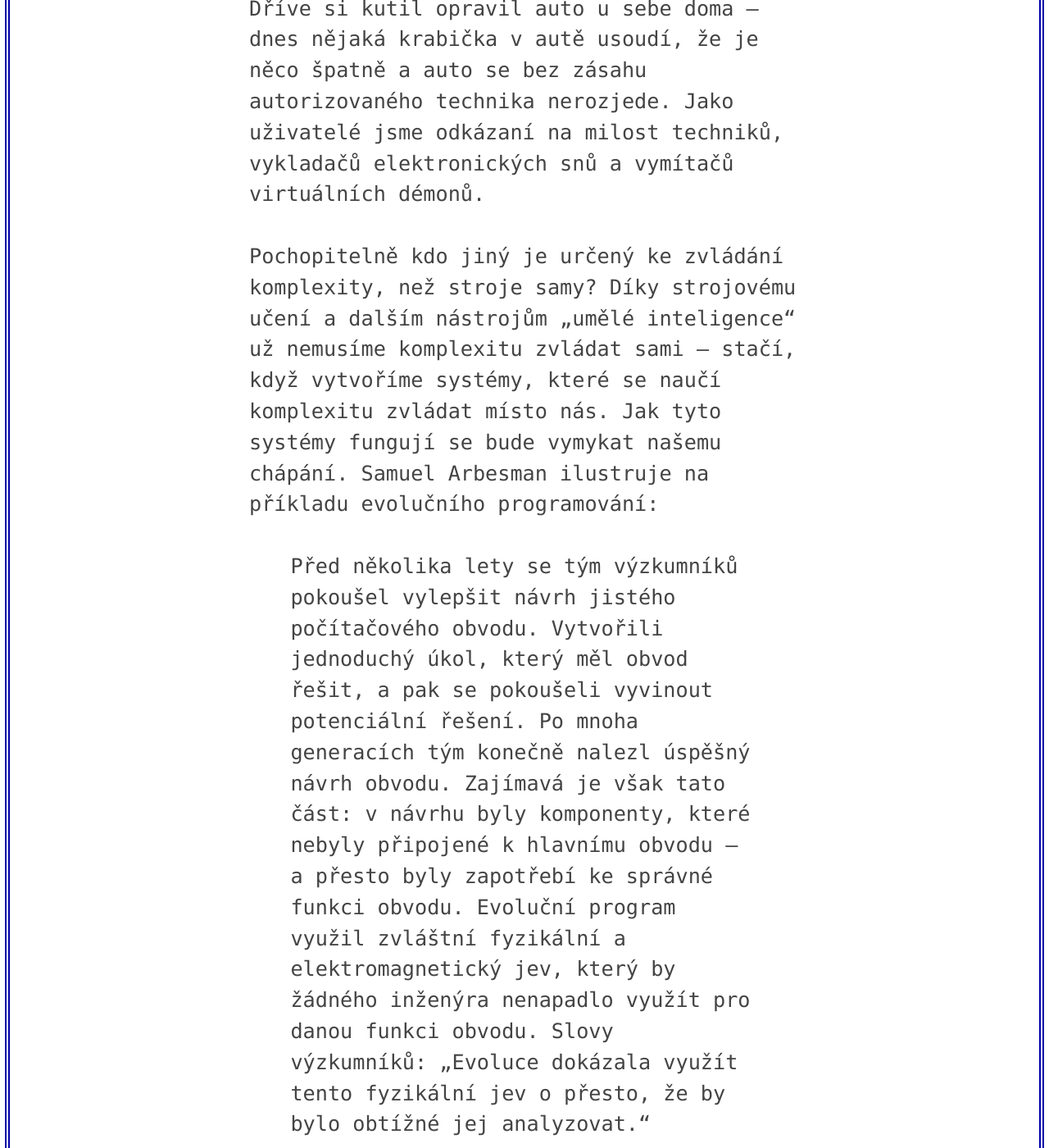
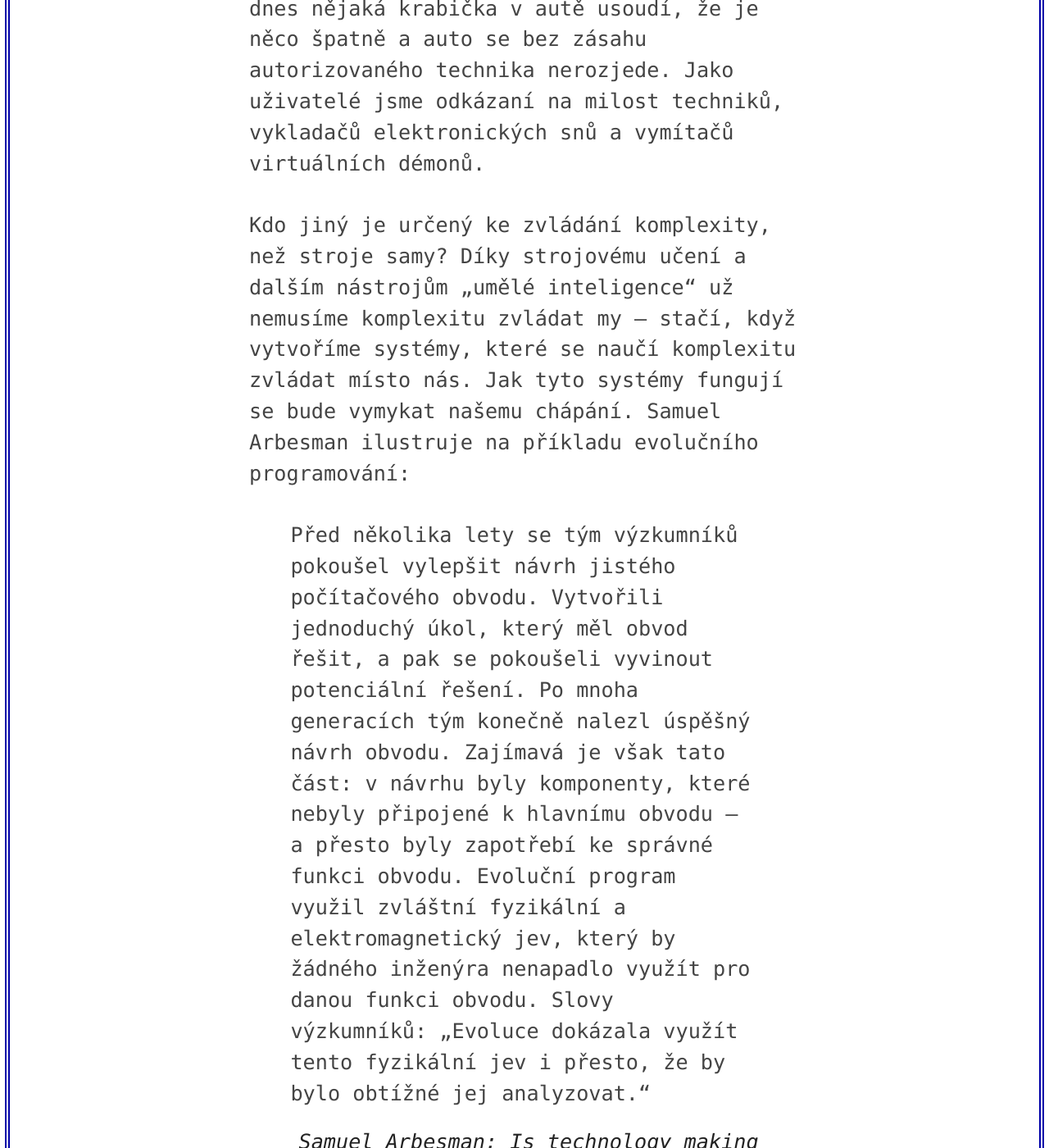
Before and after one commit to jnv/bitoff.cz, a Jekyll site: the page built from _posts/2017-04-11-templeos.md, in a window 1280 px wide and 1400 px high, scrolled down 13017 px. Shown: the whole window at 82% size. Built offline with Jekyll 4.4.1, drawn with Linux system fonts in a browser that asks for light colours; some of the changed text lies outside the part shown.

Commit message:
Update 2017-04-11-templeos.md

```diff
--- a/_posts/2017-04-11-templeos.md
+++ b/_posts/2017-04-11-templeos.md
@@ -139,11 +139,13 @@
 
 Na jedné straně komplexita software neubývá, na straně druhé software proniká do všech aspektů našich životů. Snaha zjednodušit systém pro koncové uživatele jej učiní ještě složitější a pro uživatele neprůhlednější. Dříve si kutil opravil auto u sebe doma – dnes nějaká krabička v autě usoudí, že je něco špatně a auto se bez zásahu autorizovaného technika nerozjede. Jako uživatelé jsme odkázaní na milost techniků, vykladačů elektronických snů a vymítačů virtuálních démonů.
 
-Pochopitelně kdo jiný je určený ke zvládání komplexity, než stroje samy? Díky strojovému učení a dalším nástrojům „umělé inteligence“ už nemusíme komplexitu zvládat sami – stačí, když vytvoříme systémy, které se naučí komplexitu zvládat místo nás. Jak tyto systémy fungují se bude vymykat našemu chápání. Samuel Arbesman ilustruje na příkladu evolučního programování:
+Kdo jiný je určený ke zvládání komplexity, než stroje samy? Díky strojovému učení a dalším nástrojům „umělé inteligence“ už nemusíme komplexitu zvládat my – stačí, když vytvoříme systémy, které se naučí komplexitu zvládat místo nás. Jak tyto systémy fungují se bude vymykat našemu chápání. Samuel Arbesman ilustruje na příkladu evolučního programování:
 
-> Před několika lety se tým výzkumníků pokoušel vylepšit návrh jistého počítačového obvodu. Vytvořili jednoduchý úkol, který měl obvod řešit, a pak se pokoušeli vyvinout potenciální řešení. Po mnoha generacích tým konečně nalezl úspěšný návrh obvodu. Zajímavá je však tato část: v návrhu byly komponenty, které nebyly připojené k hlavnímu obvodu – a přesto byly zapotřebí ke správné funkci obvodu. Evoluční program využil zvláštní fyzikální a elektromagnetický jev, který by žádného inženýra nenapadlo využít pro danou funkci obvodu. Slovy výzkumníků: "Evoluce dokázala využít tento fyzikální jev o přesto, že by bylo obtížné jej analyzovat."
+> Před několika lety se tým výzkumníků pokoušel vylepšit návrh jistého počítačového obvodu. Vytvořili jednoduchý úkol, který měl obvod řešit, a pak se pokoušeli vyvinout potenciální řešení. Po mnoha generacích tým konečně nalezl úspěšný návrh obvodu. Zajímavá je však tato část: v návrhu byly komponenty, které nebyly připojené k hlavnímu obvodu – a přesto byly zapotřebí ke správné funkci obvodu. Evoluční program využil zvláštní fyzikální a elektromagnetický jev, který by žádného inženýra nenapadlo využít pro danou funkci obvodu. Slovy výzkumníků: "Evoluce dokázala využít tento fyzikální jev i přesto, že by bylo obtížné jej analyzovat."
 >
+> <footer>
 > <cite lang="en">[Samuel Arbesman: Is technology making the world indecipherable?][complicated]</cite>
+> </footer>
 
 Jak se postavit ke všeobjímající komplexitě? Arbesman navrhuje, abychom systémy chápali podobně jako počasí – něco, co sice nedokážeme ovládat, ale dokážeme odhadovat jeho chování máme-li dostatečně dobrý model. A k tomu budeme potřebovat interprety modelů, něco jako televizní rosničky. Nebo jako velekněze, kteří budou vykládat vůli našich algoritmických bohů.
 
```
Also changed, not shown: other parts of _posts/2017-04-11-templeos.md (+2 -2 lines).
